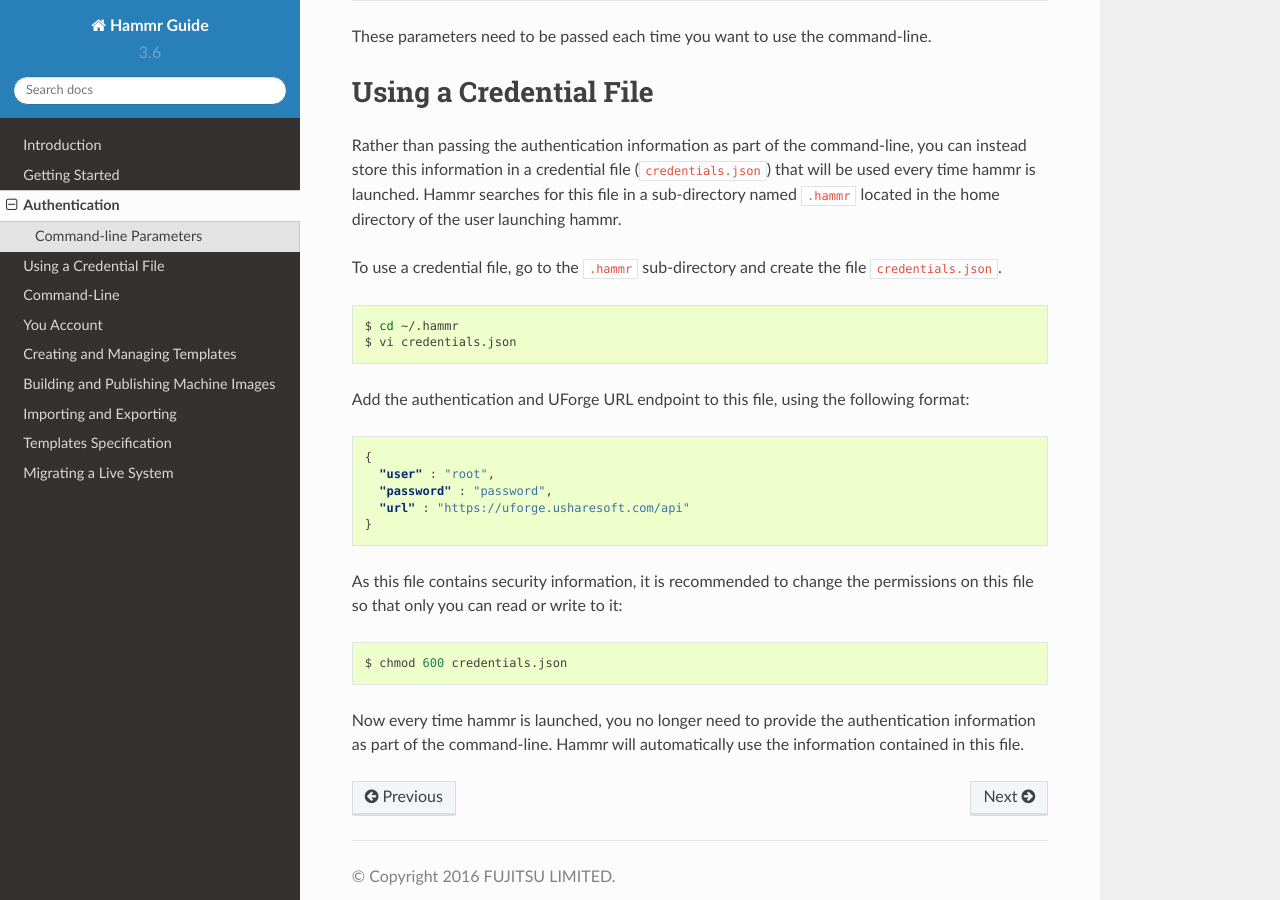
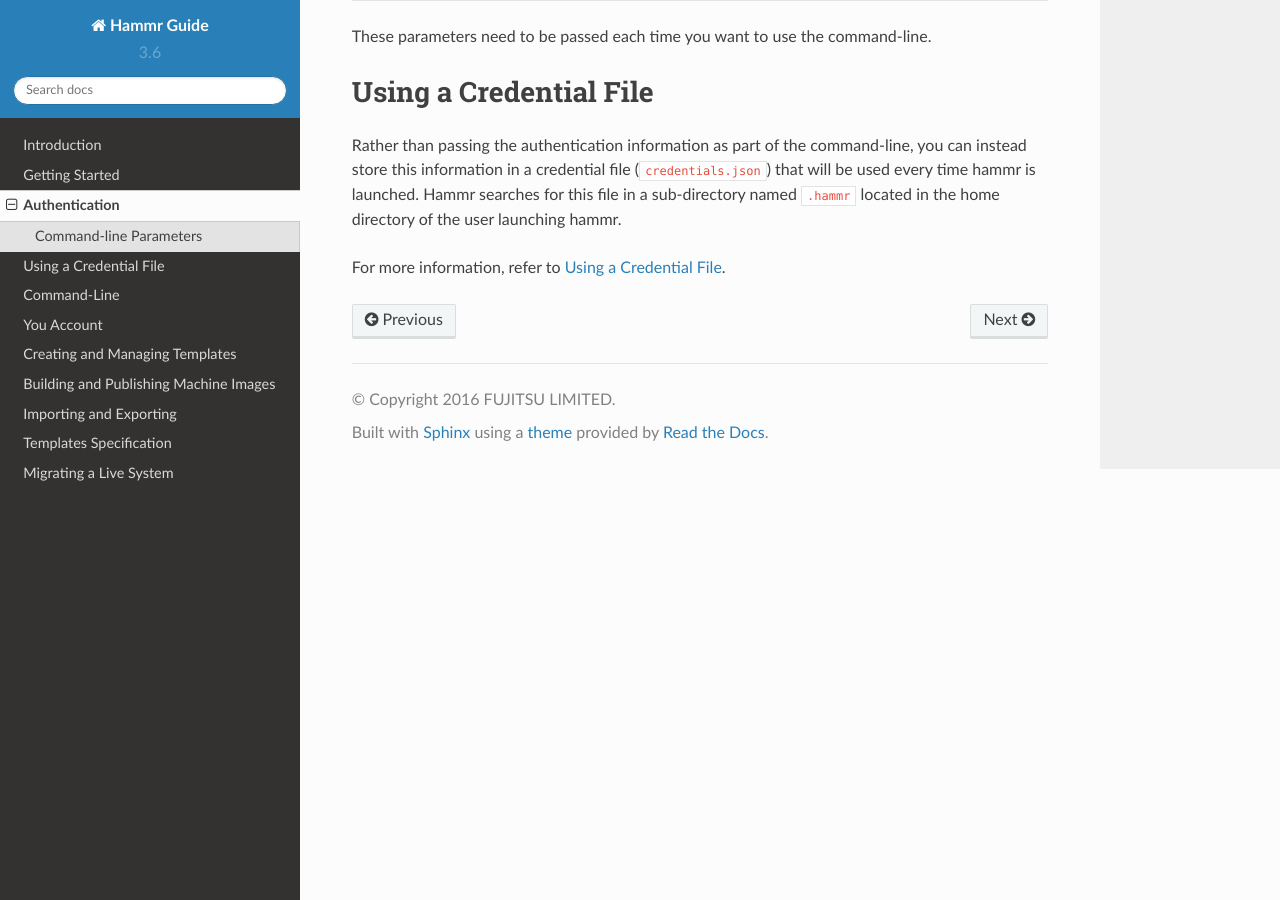
Before and after one commit to usharesoft/hammr, a Sphinx documentation site: the page built from documentation/en/source/pages/authentication/overview.rst, in a window 1280 px wide and 900 px high, scrolled down 693 px. Built offline with Sphinx 7.4.7 and the Read the Docs theme 2.0.0, drawn with Linux system fonts in a browser that asks for light colours.

Commit message:
bug-5605 removing duplicate info on credential files and adding pointer

```diff
--- a/documentation/en/source/pages/authentication/overview.rst
+++ b/documentation/en/source/pages/authentication/overview.rst
@@ -35,27 +35,4 @@ Using a Credential File
 
 Rather than passing the authentication information as part of the command-line, you can instead store this information in a credential file (``credentials.json``) that will be used every time hammr is launched.  Hammr searches for this file in a sub-directory named ``.hammr`` located in the home directory of the user launching hammr.
 
-To use a credential file, go to the ``.hammr`` sub-directory and create the file ``credentials.json``.
-
-.. code-block:: shell
-
-	$ cd ~/.hammr
-	$ vi credentials.json
-
-Add the authentication and UForge URL endpoint to this file, using the following format:
-
-.. code-block:: json
-
-	{
-	  "user" : "root",
-	  "password" : "password",
-	  "url" : "https://uforge.usharesoft.com/api"
-	}
-
-As this file contains security information, it is recommended to change the permissions on this file so that only you can read or write to it:
-
-.. code-block:: shell
-
-	$ chmod 600 credentials.json
-
-Now every time hammr is launched, you no longer need to provide the authentication information as part of the command-line.  Hammr will automatically use the information contained in this file.
+For more information, refer to :ref:`credential-file`.
--- a/documentation/en/source/pages/getting-started/launch-hammr.rst
+++ b/documentation/en/source/pages/getting-started/launch-hammr.rst
@@ -100,6 +100,7 @@ For example
 
 These parameters need to be passed each time you wish to use the command-line.
 
+.. _credential-file:
 
 Using a Credential File
 -----------------------
--- a/documentation/en/source/pages/templates-spec/builders/builders-flexiant.rst
+++ b/documentation/en/source/pages/templates-spec/builders/builders-flexiant.rst
@@ -12,6 +12,7 @@ Require Cloud Account: Yes
 `flexiant.com <http://flexiant.com>`_
 
 The Flexiant builder provides information for building and publishing the machine image to a Flexiant cloud platform. This builder supports KVM (``Flexiant QCOW2 - KVM/Xen/VMware``), VMware (``Flexiant OVA - VMware``) or Raw (``Flexiant RAW - KVM/Xen`) based images for Flexiant.
+
 These builder types are the default names provided by UForge AppCenter.
 
 .. note:: These builder type names can be changed by your UForge administrator. To get the available builder types, please refer to :ref:`command-line-format`
--- a/documentation/en/source/pages/templates-spec/stack-os.rst
+++ b/documentation/en/source/pages/templates-spec/stack-os.rst
@@ -59,7 +59,7 @@ The following example describes using CentOS 6.4 64 bit operating system for the
 The name, version, arch and profile values for an operating system can be found by using the command ``os list``. This lists all the operating systems you have access to.
 
 Specifying a Build Date/Time
-~~~~~~~~~~~~~~~~~~~~~~~
+~~~~~~~~~~~~~~~~~~~~~~~~~~~~
 
 By using the ``updateTo`` key will specify the date and time to calculate the version and release of all the packages to use in the template during the build phase of a machine image. This allows you to roll-back or update the operating system packages used. If no date is provided, then the date the template is created is used. The example below sets the date to 14 May 2014 00:00 UTC. Note that timezone must respect `General Time Zone <http://docs.oracle.com/javase/7/docs/api/java/text/SimpleDateFormat.html#timezone>`_ format.
 
```
